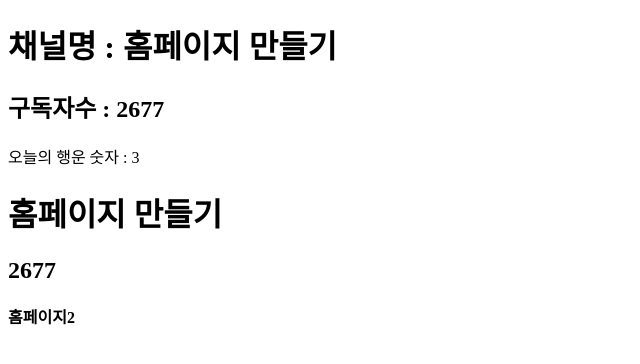
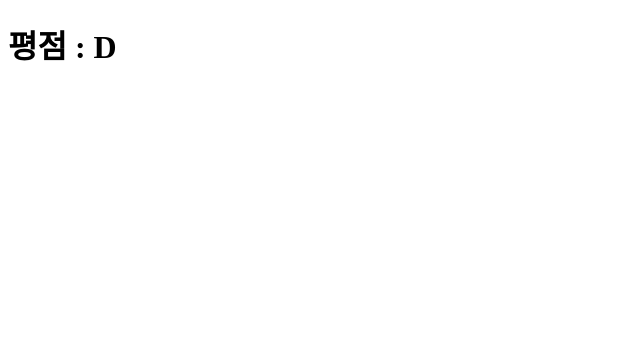
Before and after one commit to bani92/vue_practice, a Vue app: page / in a window 1280 px wide. Shown: the top 364 px of the page, without its empty margins (0-640 px from the left). Built offline with nearby package versions, Linux system fonts and the light colour scheme.

Commit message:
v-if, v-show

```diff
--- a/src/App.vue
+++ b/src/App.vue
@@ -1,15 +1,12 @@
 <template>
-  <h1>채널명 : {{ channel }}</h1>
-  <!-- 머스태시 : 콧수염 문법 -->
-  <!-- text interpolation 보간법  -->
-  <h2>구독자수 : {{ subscribe }}</h2>
-  <p>오늘의 행운 숫자 : {{ Math.ceil(Math.random() * 45) }}</p>
-  <h1 v-text="channel"></h1>
-  <h2 v-text="subscribe"></h2>
-  <!-- <h2 v-text="subscribe">123</h2> 오류 -->
-
-  <p v-html="channel2"></p>
-  <!-- v-text 에는 html이 표시되어버림 , v-html은 html 문법 적용가능 -->
+  <h1 v-if="score >= 90">평점 : A</h1>
+  <h1 v-else-if="score >= 80">평점 : B</h1>
+  <h1 v-else-if="score >= 70">평점 : C</h1>
+  <h1 v-else>평점 : D</h1>
+  <h1 v-if="score != 60">이 영역은 v-if에서 관리</h1>
+  <h1 v-show="score != 60">이 영역은 v-show에서 관리</h1>
+  <!-- v-show는 개발자 도구에서 false라도 확인 가능 -->
+  <!-- 자주 변경되면 v-show, 변경 안되면 v-if -->
 </template>
 
 <script>
@@ -17,7 +14,7 @@ export default {
   data() {
     return {
       channel: "홈페이지 만들기",
-      channel2: "<b>홈페이지2 </b>",
+      score: 60,
       subscribe: 2677,
     };
   },
```
